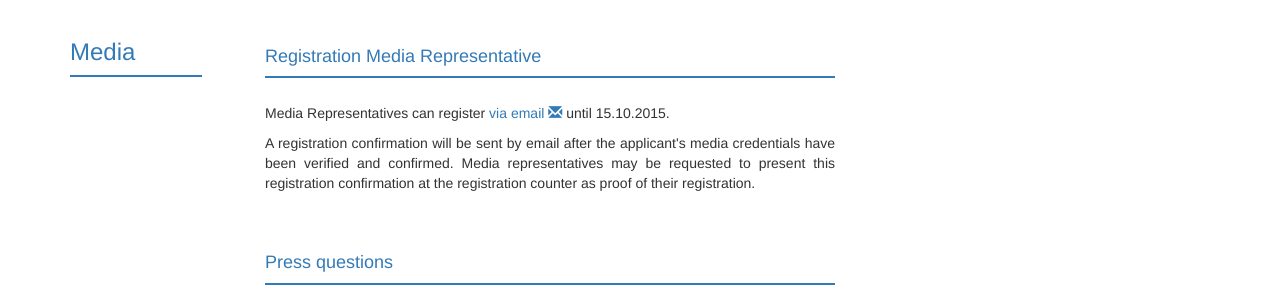
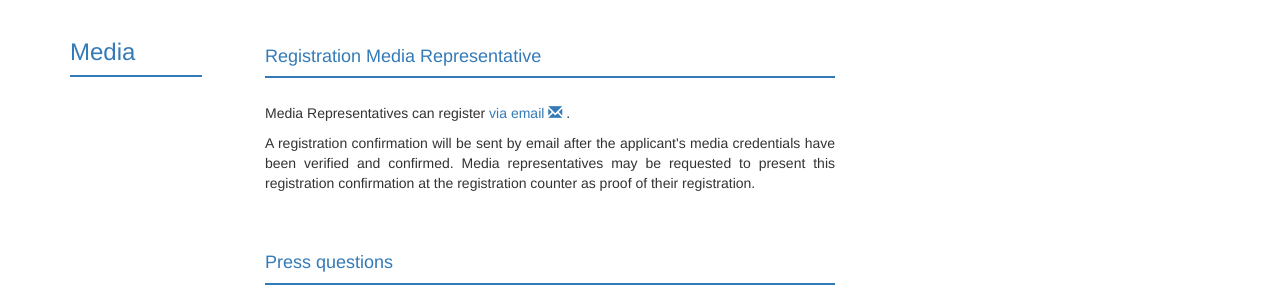
Before and after one commit to susedev/test, a Jekyll site: the page built from media.html, in a window 1280 px wide. Shown: the part 231-528 px from the top of the page. Built offline with Jekyll 4.4.1, drawn with Linux system fonts in a browser that asks for light colours; nearby versions of some CDN libraries.

Commit message:
Update media.html

```diff
--- a/media.html
+++ b/media.html
@@ -6,7 +6,7 @@ language: en
 
 <div class="box" style="background-color: #337AB7; height:2px; margin-top:3px; margin-bottom:25px;">&nbsp;</div>
 
-<p>Media Representatives can register <a href="mailto:kommunikationsfluten@eijc.eu?subject=Accreditation%20Conference">via email <span aria-hidden="true" class="glyphicon glyphicon-envelope"> </span> </a>until 15.10.2015.</p>
+<p>Media Representatives can register <a href="mailto:kommunikationsfluten@eijc.eu?subject=Accreditation%20Conference">via email <span aria-hidden="true" class="glyphicon glyphicon-envelope"> </span> </a>.</p>
 
 <p style="text-align: justify;">A registration confirmation will be sent by email after the applicant&#39;s media credentials have been verified and confirmed. Media representatives may be requested to present this registration confirmation at the registration counter as proof of their registration.</p>
 
```
